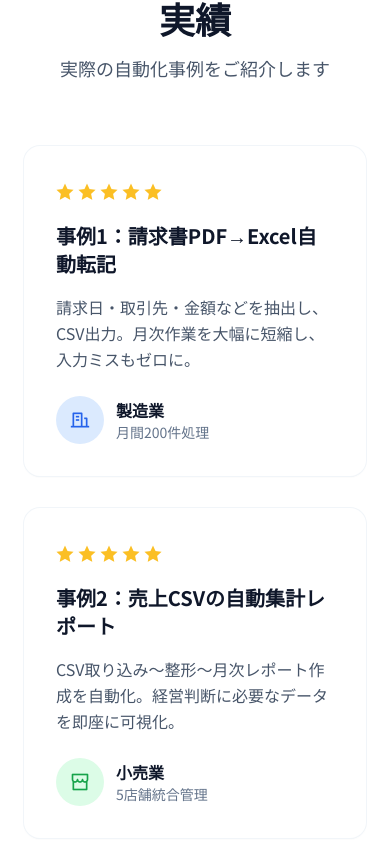
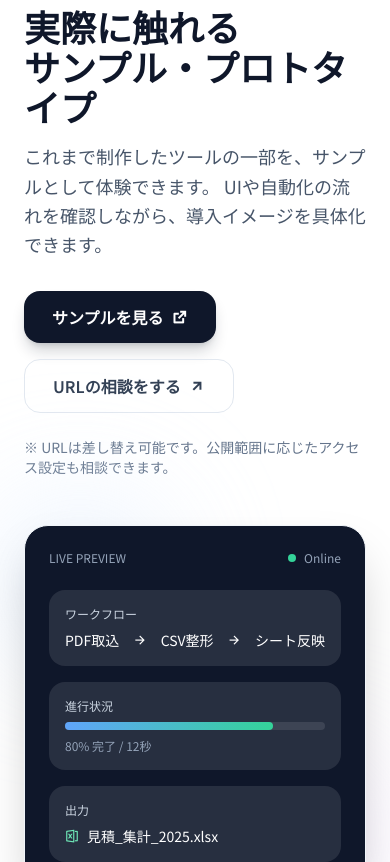
Before and after one commit to shunsoco-stack/HomePage, a React (Vite) app: page / in a window 390 px wide. Shown: the part 4942-5804 px from the top of the page. Built offline with nearby package versions, Linux system fonts and the light colour scheme.

Commit message:
Add prototype link placeholder
Co-authored-by: shunsoco-stack <shunsoco-stack@users.noreply.github.com>

```diff
--- a/src/pages/home/page.tsx
+++ b/src/pages/home/page.tsx
@@ -10,6 +10,7 @@ export default function HomePage() {
   });
   const [isSubmitting, setIsSubmitting] = useState(false);
   const [submitStatus, setSubmitStatus] = useState<'success' | 'error' | null>(null);
+  const prototypeUrl = 'https://example.com';
 
   const toggleFaq = (index: number) => {
     setOpenFaq(openFaq === index ? null : index);
@@ -79,6 +80,7 @@ export default function HomePage() {
             </a>
             <nav className="hidden lg:flex items-center gap-8 text-sm font-semibold text-slate-600">
               <a href="#services" className="hover:text-slate-900 transition-colors">サービス</a>
+              <a href="#prototype" className="hover:text-slate-900 transition-colors">サンプル</a>
               <a href="#cases" className="hover:text-slate-900 transition-colors">実績</a>
               <a href="#process" className="hover:text-slate-900 transition-colors">進め方</a>
               <a href="#faq" className="hover:text-slate-900 transition-colors">FAQ</a>
@@ -358,6 +360,84 @@ export default function HomePage() {
                 <p className="text-sm text-slate-600 leading-relaxed">
                   画像化されたPDFやスキャン文書から文字を読み取り、データ化します。
                 </p>
+              </div>
+            </div>
+          </div>
+        </div>
+      </section>
+
+      {/* Prototype Section */}
+      <section id="prototype" className="py-20 lg:py-28 bg-white">
+        <div className="max-w-6xl mx-auto px-6">
+          <div className="grid lg:grid-cols-[1.1fr_0.9fr] gap-12 items-center">
+            <div>
+              <span className="text-xs font-semibold tracking-widest text-blue-600 uppercase">Prototype</span>
+              <h2 className="text-4xl lg:text-5xl font-bold text-slate-900 mt-4 mb-4">
+                実際に触れる<br />サンプル・プロトタイプ
+              </h2>
+              <p className="text-lg text-slate-600 leading-relaxed">
+                これまで制作したツールの一部を、サンプルとして体験できます。
+                UIや自動化の流れを確認しながら、導入イメージを具体化できます。
+              </p>
+              <div className="mt-8 flex flex-wrap gap-4">
+                <a
+                  href={prototypeUrl}
+                  target="_blank"
+                  rel="noopener noreferrer"
+                  className="inline-flex items-center gap-2 px-7 py-3.5 rounded-2xl bg-slate-900 text-white font-semibold shadow-lg shadow-slate-900/20 hover:bg-slate-800 transition-all duration-300"
+                >
+                  サンプルを見る
+                  <i className="ri-external-link-line"></i>
+                </a>
+                <a
+                  href="#contact"
+                  className="inline-flex items-center gap-2 px-7 py-3.5 rounded-2xl border border-slate-200 text-slate-700 font-semibold hover:border-slate-300 hover:text-slate-900 transition-all duration-300"
+                >
+                  URLの相談をする
+                  <i className="ri-arrow-right-up-line"></i>
+                </a>
+              </div>
+              <div className="mt-6 text-sm text-slate-500">
+                ※ URLは差し替え可能です。公開範囲に応じたアクセス設定も相談できます。
+              </div>
+            </div>
+            <div className="relative">
+              <div className="absolute -top-6 -left-6 w-40 h-40 bg-blue-100 rounded-full blur-3xl opacity-60"></div>
+              <div className="absolute -bottom-6 -right-6 w-40 h-40 bg-purple-100 rounded-full blur-3xl opacity-60"></div>
+              <div className="relative rounded-3xl border border-slate-100 bg-slate-900 p-6 text-white shadow-2xl">
+                <div className="flex items-center justify-between text-xs text-slate-400 mb-6">
+                  <span>LIVE PREVIEW</span>
+                  <span className="inline-flex items-center gap-2">
+                    <span className="w-2 h-2 rounded-full bg-emerald-400"></span>
+                    Online
+                  </span>
+                </div>
+                <div className="space-y-4">
+                  <div className="rounded-2xl bg-white/10 p-4">
+                    <div className="text-xs text-slate-300 mb-2">ワークフロー</div>
+                    <div className="flex items-center justify-between text-sm">
+                      <span>PDF取込</span>
+                      <i className="ri-arrow-right-line"></i>
+                      <span>CSV整形</span>
+                      <i className="ri-arrow-right-line"></i>
+                      <span>シート反映</span>
+                    </div>
+                  </div>
+                  <div className="rounded-2xl bg-white/10 p-4">
+                    <div className="text-xs text-slate-300 mb-2">進行状況</div>
+                    <div className="h-2 rounded-full bg-white/10">
+                      <div className="h-2 rounded-full bg-gradient-to-r from-blue-400 to-emerald-400 w-4/5"></div>
+                    </div>
+                    <div className="text-xs text-slate-400 mt-2">80% 完了 / 12秒</div>
+                  </div>
+                  <div className="rounded-2xl bg-white/10 p-4">
+                    <div className="text-xs text-slate-300 mb-2">出力</div>
+                    <div className="flex items-center gap-2 text-sm">
+                      <i className="ri-file-excel-2-line text-emerald-300"></i>
+                      見積_集計_2025.xlsx
+                    </div>
+                  </div>
+                </div>
               </div>
             </div>
           </div>
@@ -683,6 +763,7 @@ export default function HomePage() {
                 <li><a href="#services" className="text-slate-400 hover:text-white transition-colors cursor-pointer">CSV整形</a></li>
                 <li><a href="#services" className="text-slate-400 hover:text-white transition-colors cursor-pointer">OCR読取</a></li>
                 <li><a href="#services" className="text-slate-400 hover:text-white transition-colors cursor-pointer">レポート自動化</a></li>
+                <li><a href="#prototype" className="text-slate-400 hover:text-white transition-colors cursor-pointer">サンプル</a></li>
               </ul>
             </div>
 
```
